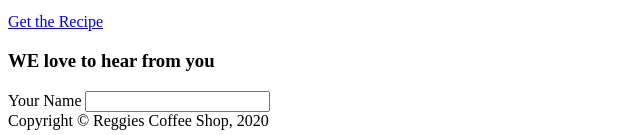
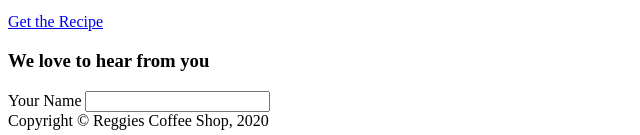
Before and after one commit to Coug0056/coug0056.github.io, a plain HTML site: page week-4/index.html in a window 1280 px wide. Shown: the part 1179-1314 px from the top of the page, 0-640 px from the left. Drawn offline with Linux system fonts and the light colour scheme; files whose address does not match are found by name.

```diff
--- a/week-4/index.html
+++ b/week-4/index.html
@@ -59,7 +59,7 @@
              <a href="https://www.yummly.com/recipe/Banana-Bread-1033797?prm-v1" target="_blank">Get the Recipe</a>
          </section>
     <!--table-->
-    <h3>WE love to hear from you</h3>
+    <h3>We love to hear from you</h3>
     <!--adding a form-->
     <form action="thanks.html" method="GET"
         <label for="fullname">Your Name</label>
```
